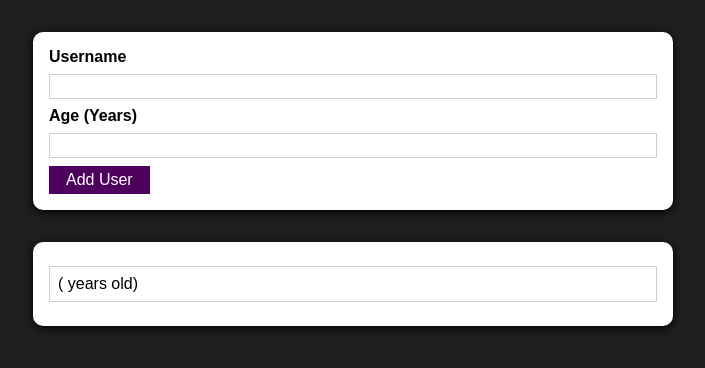
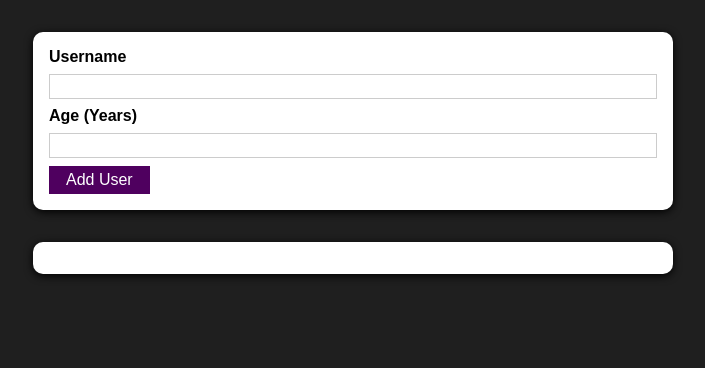
Before and after one commit to Fernandadp/React-Udemy-Practice-Project-1, a React (Create React App) app: page / in a window 1280 px wide. Shown: the top 368 px of the page, without its empty margins (287-992 px from the left). Built offline with nearby package versions, Linux system fonts and the light colour scheme.

Commit message:
problem fixed, there was pair of [] when displaying the list in app.js

```diff
--- a/src/App.js
+++ b/src/App.js
@@ -8,14 +8,17 @@ function App() {
 
 	const addUserHandler = (uName, uAge) => {
 		setUsersList((prevUsersList) => {
-			return [...prevUsersList, { name: uName, age: uAge, id: Math.random().toString() }];
+			return [
+				...prevUsersList,
+				{ name: uName, age: uAge, id: Math.random().toString() },
+			];
 		});
 	};
 
 	return (
 		<div>
 			<AddUser onAddUser={addUserHandler} />
-			<UsersList users={[usersList]} />
+			<UsersList users={usersList} />
 		</div>
 	);
 }
--- a/src/components/Users/AddUser.js
+++ b/src/components/Users/AddUser.js
@@ -10,10 +10,10 @@ const AddUser = (props) => {
 
 	const addUserHandler = (event) => {
 		event.preventDefault();
-		if(enteredUsername.trim().length === 0 || enteredAge.trim().length === 0) {
+		if (enteredUsername.trim().length === 0 || enteredAge.trim().length === 0) {
 			return;
 		}
-		if(+enteredAge < 1) {
+		if (+enteredAge < 1) {
 			return;
 		}
 		props.onAddUser(enteredUsername, enteredAge);
```
Also changed, not shown: src/components/Users/UsersList.js (indentation only).
